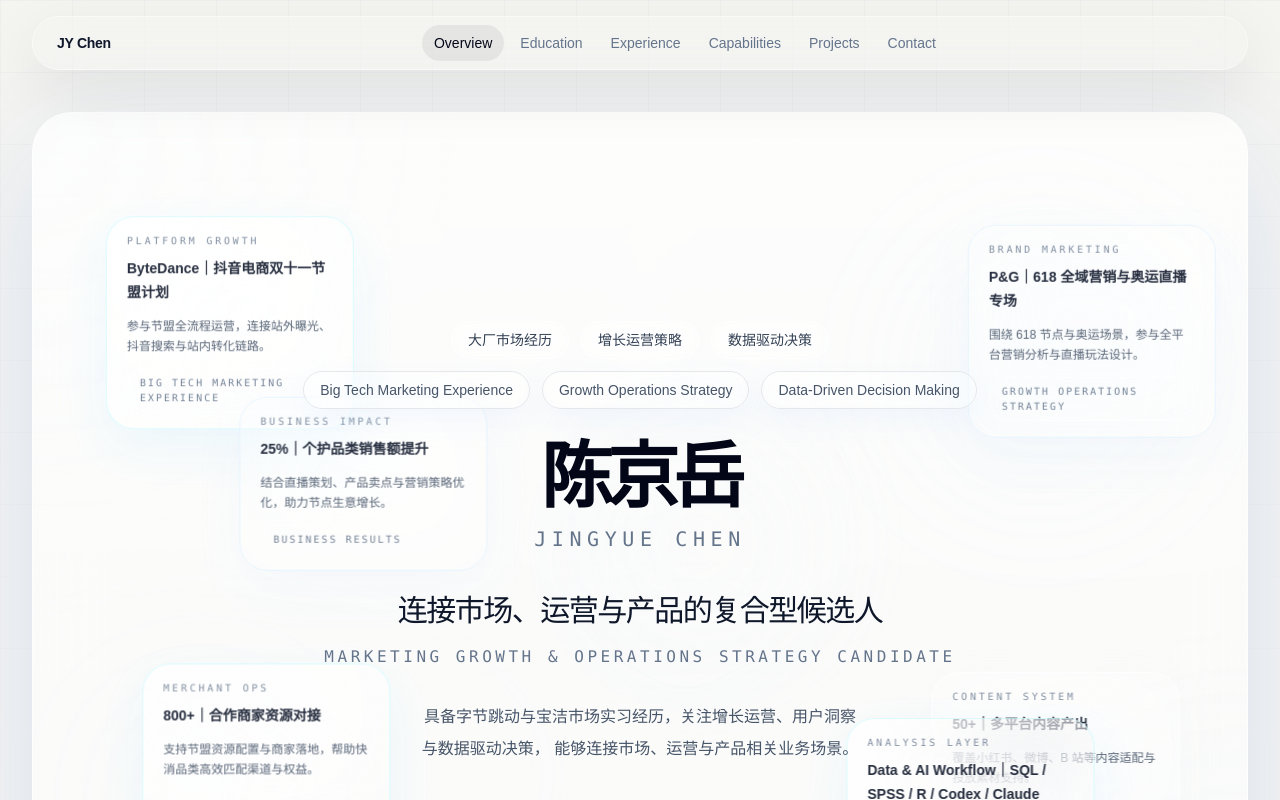
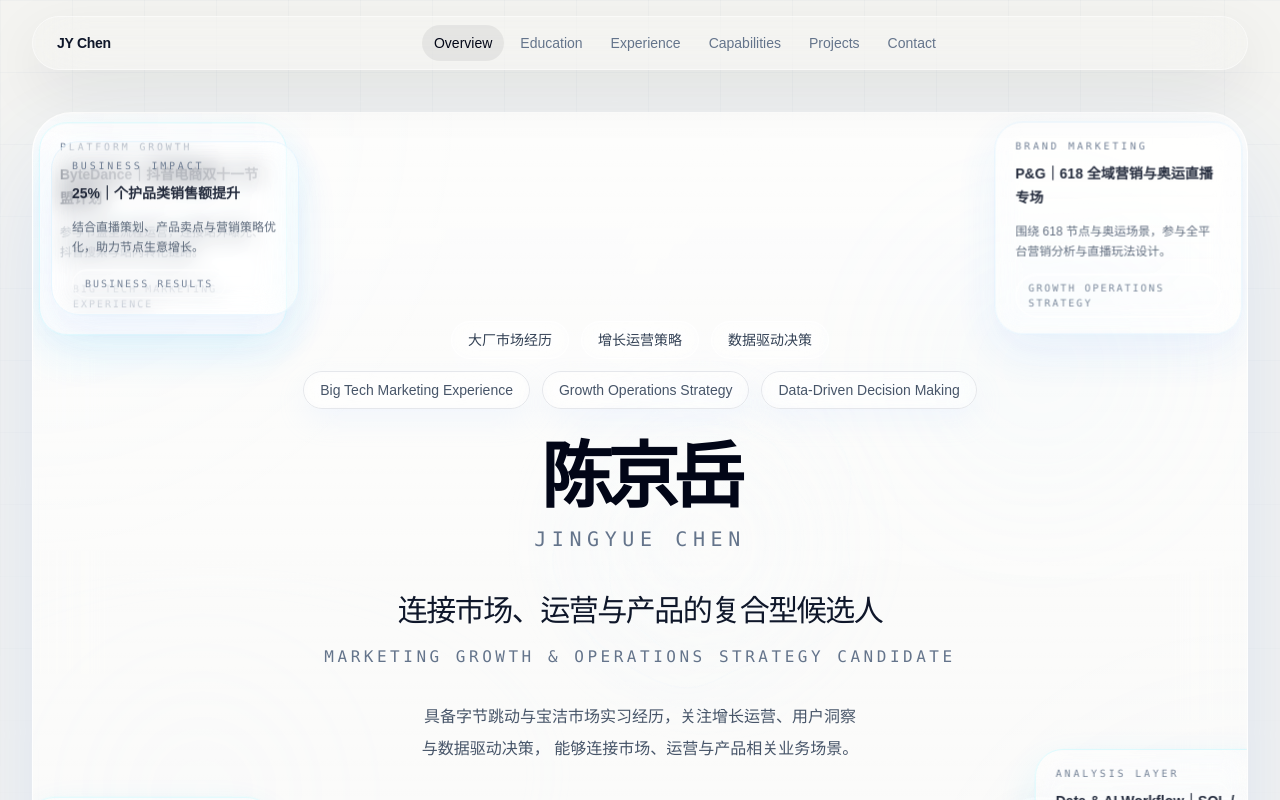
Before and after one commit to kexi-pixel/personal-profile, a Next.js app: page / in a window 1280 px wide. Shown: the top 800 px of the page. Built offline with nearby package versions, Linux system fonts and the light colour scheme.

Commit message:
Refine overview hero clarity and motion

```diff
--- a/src/components/FloatingCard.tsx
+++ b/src/components/FloatingCard.tsx
@@ -9,10 +9,18 @@ type Rect = {
   height: number;
 };
 
+type SafeZoneEllipse = {
+  centerX: number;
+  centerY: number;
+  radiusX: number;
+  radiusY: number;
+  padding: number;
+};
+
 type SceneLayout = {
   width: number;
   height: number;
-  safeZone: Rect | null;
+  safeZone: SafeZoneEllipse | null;
 };
 
 type FloatingCardProps = {
@@ -30,19 +38,15 @@ type FloatingCardProps = {
 };
 
 const accentMap = {
-  red: "from-white/78 via-white/60 to-sky-50/58 border-white/70 shadow-[0_18px_50px_rgba(125,211,252,0.12)]",
-  cyan: "from-white/80 via-cyan-50/54 to-white/58 border-cyan-100/80 shadow-[0_18px_50px_rgba(125,211,252,0.14)]",
-  blue: "from-white/82 via-sky-50/52 to-white/58 border-sky-100/80 shadow-[0_18px_50px_rgba(191,219,254,0.14)]",
+  red: "from-white/84 via-sky-50/76 to-white/74 border-white/80 shadow-[0_18px_46px_rgba(59,130,246,0.12)]",
+  cyan: "from-white/84 via-cyan-50/74 to-white/72 border-cyan-100/85 shadow-[0_18px_46px_rgba(56,189,248,0.14)]",
+  blue: "from-white/86 via-sky-50/74 to-white/72 border-sky-100/85 shadow-[0_18px_46px_rgba(96,165,250,0.14)]",
   silver:
-    "from-white/78 via-slate-50/46 to-white/54 border-white/75 shadow-[0_18px_50px_rgba(226,232,240,0.18)]",
+    "from-white/82 via-slate-50/70 to-white/72 border-white/80 shadow-[0_18px_46px_rgba(148,163,184,0.16)]",
 } as const;
 
 const OUTER_MARGIN = 18;
 const CLICK_THRESHOLD = 7;
-
-function overlaps(a: Rect, b: Rect) {
-  return a.x < b.x + b.width && a.x + a.width > b.x && a.y < b.y + b.height && a.y + a.height > b.y;
-}
 
 function clampRect(rect: Rect, scene: SceneLayout) {
   const maxX = Math.max(OUTER_MARGIN, scene.width - rect.width - OUTER_MARGIN);
@@ -63,20 +67,62 @@ function clampRect(rect: Rect, scene: SceneLayout) {
   return { rect: clamped, axis };
 }
 
-function computeFocusIntensity(rect: Rect, safeZone: Rect | null) {
-  if (!safeZone) return 0;
-
-  const fadeRadius = 170;
-  const dx = Math.max(safeZone.x - (rect.x + rect.width), rect.x - (safeZone.x + safeZone.width), 0);
-  const dy = Math.max(safeZone.y - (rect.y + rect.height), rect.y - (safeZone.y + safeZone.height), 0);
-  const distance = Math.hypot(dx, dy);
-
-  let intensity = Math.max(0, 1 - distance / fadeRadius);
-  if (overlaps(rect, safeZone)) {
-    intensity = 1;
+function resolveSafeZoneCollision(rect: Rect, safeZone: SafeZoneEllipse | null) {
+  if (!safeZone) {
+    return {
+      rect,
+      collided: false,
+      normalX: 0,
+      normalY: 0,
+      penetration: 0,
+    };
   }
 
-  return intensity;
+  const centerX = rect.x + rect.width / 2;
+  const centerY = rect.y + rect.height / 2;
+  const expandedRadiusX = safeZone.radiusX + rect.width / 2 + safeZone.padding;
+  const expandedRadiusY = safeZone.radiusY + rect.height / 2 + safeZone.padding;
+
+  let dx = centerX - safeZone.centerX;
+  let dy = centerY - safeZone.centerY;
+  let nx = dx / expandedRadiusX;
+  let ny = dy / expandedRadiusY;
+  let distance = Math.hypot(nx, ny);
+
+  if (distance >= 1) {
+    return {
+      rect,
+      collided: false,
+      normalX: 0,
+      normalY: 0,
+      penetration: 0,
+    };
+  }
+
+  if (distance < 0.0001) {
+    dx = 0;
+    dy = -1;
+    nx = 0;
+    ny = -1;
+    distance = 0;
+  }
+
+  const unitX = nx / Math.max(distance, 0.0001);
+  const unitY = ny / Math.max(distance, 0.0001);
+  const boundaryCenterX = safeZone.centerX + unitX * expandedRadiusX;
+  const boundaryCenterY = safeZone.centerY + unitY * expandedRadiusY;
+
+  return {
+    rect: {
+      ...rect,
+      x: boundaryCenterX - rect.width / 2,
+      y: boundaryCenterY - rect.height / 2,
+    },
+    collided: true,
+    normalX: unitX,
+    normalY: unitY,
+    penetration: 1 - distance,
+  };
 }
 
 export function FloatingCard({
@@ -101,7 +147,6 @@ export function FloatingCard({
   const pointerOffsetRef = useRef({ x: 0, y: 0 });
   const pointerLastRef = useRef({ x: 0, y: 0, time: 0 });
   const totalDragDistanceRef = useRef(0);
-  const visualStateRef = useRef({ current: 0, target: 0 });
   const collisionCooldownRef = useRef(0);
   const stateRef = useRef({
     x: 0,
@@ -139,16 +184,17 @@ export function FloatingCard({
       width,
       height,
     };
-    const { rect } = clampRect(proposed, scene);
-    stateRef.current.x = rect.x;
-    stateRef.current.y = rect.y;
+    const clamped = clampRect(proposed, scene);
+    const resolved = resolveSafeZoneCollision(clamped.rect, scene.safeZone);
+
+    stateRef.current.x = resolved.rect.x;
+    stateRef.current.y = resolved.rect.y;
     stateRef.current.vx = 0;
     stateRef.current.vy = 0;
+
     if (cardRef.current) {
-      cardRef.current.style.transform = `translate3d(${rect.x}px, ${rect.y}px, 0)`;
+      cardRef.current.style.transform = `translate3d(${resolved.rect.x}px, ${resolved.rect.y}px, 0)`;
     }
-    visualStateRef.current.current = computeFocusIntensity(rect, scene.safeZone);
-    visualStateRef.current.target = visualStateRef.current.current;
   }, [scene, initialPosition]);
 
   useEffect(() => {
@@ -179,48 +225,42 @@ export function FloatingCard({
         };
 
         const before = { x: nextRect.x, y: nextRect.y };
-        const result = clampRect(nextRect, scene);
-        state.x = result.rect.x;
-        state.y = result.rect.y;
+        const clamped = clampRect(nextRect, scene);
+        const resolved = resolveSafeZoneCollision(clamped.rect, scene.safeZone);
 
-        if (result.axis === "x" && time - collisionCooldownRef.current > 120) {
+        state.x = resolved.rect.x;
+        state.y = resolved.rect.y;
+
+        if (resolved.collided && time - collisionCooldownRef.current > 120) {
+          collisionCooldownRef.current = time;
+          const speed = state.vx * resolved.normalX + state.vy * resolved.normalY;
+
+          if (speed < 0) {
+            state.vx -= speed * resolved.normalX * 1.28;
+            state.vy -= speed * resolved.normalY * 1.28;
+          }
+
+          state.vx += resolved.normalX * Math.min(0.22, 0.08 + resolved.penetration * 0.26);
+          state.vy += resolved.normalY * Math.min(0.22, 0.08 + resolved.penetration * 0.26);
+          onDisturbance(state.x + nextRect.width / 2, state.y + nextRect.height / 2, 0.12);
+        } else if (clamped.axis === "x" && time - collisionCooldownRef.current > 120) {
           collisionCooldownRef.current = time;
           state.vx *= -0.28;
           state.vy *= 0.9;
-          onDisturbance(state.x + nextRect.width / 2, state.y + nextRect.height / 2, 0.18);
-        } else if (result.axis === "y" && time - collisionCooldownRef.current > 120) {
+          onDisturbance(state.x + nextRect.width / 2, state.y + nextRect.height / 2, 0.16);
+        } else if (clamped.axis === "y" && time - collisionCooldownRef.current > 120) {
           collisionCooldownRef.current = time;
           state.vy *= -0.28;
           state.vx *= 0.9;
-          onDisturbance(state.x + nextRect.width / 2, state.y + nextRect.height / 2, 0.18);
-        } else if (before.x !== result.rect.x || before.y !== result.rect.y) {
+          onDisturbance(state.x + nextRect.width / 2, state.y + nextRect.height / 2, 0.16);
+        } else if (before.x !== resolved.rect.x || before.y !== resolved.rect.y) {
           state.vx *= 0.82;
           state.vy *= 0.82;
         }
       }
 
-      const visualRect = {
-        x: stateRef.current.x,
-        y: stateRef.current.y,
-        width: cardSizeRef.current.width,
-        height: cardSizeRef.current.height,
-      };
-      visualStateRef.current.target = computeFocusIntensity(visualRect, scene.safeZone);
-      visualStateRef.current.current +=
-        (visualStateRef.current.target - visualStateRef.current.current) * 0.12;
-
-      const focusIntensity = visualStateRef.current.current;
-      const focusScale = 1 - focusIntensity * 0.028;
-      const focusOpacity = 1 - focusIntensity * 0.46;
-      const blur = focusIntensity * 7.5;
-      const saturate = 1 - focusIntensity * 0.22;
-      const contrast = 1 - focusIntensity * 0.12;
-      const brightness = 1 + focusIntensity * 0.04;
-
-      element.style.transform = `translate3d(${stateRef.current.x}px, ${stateRef.current.y}px, 0) scale(${focusScale})`;
-      element.style.opacity = `${focusOpacity}`;
-      element.style.filter = `blur(${blur}px) saturate(${saturate}) contrast(${contrast}) brightness(${brightness})`;
-      element.style.zIndex = focusIntensity > 0.08 ? "1" : "2";
+      element.style.transform = `translate3d(${stateRef.current.x}px, ${stateRef.current.y}px, 0)`;
+      element.style.zIndex = draggingRef.current ? "9" : "6";
 
       frameRef.current = window.requestAnimationFrame(tick);
     };
@@ -238,10 +278,10 @@ export function FloatingCard({
       tabIndex={0}
       data-card-id={id}
       className={[
-        "floating-card absolute left-0 top-0 z-[2] w-[232px] rounded-[28px] border bg-gradient-to-br px-5 py-4 text-left backdrop-blur-2xl transition-[opacity,box-shadow,transform,background-color] duration-300 will-change-transform xl:w-[248px]",
+        "floating-card absolute left-0 top-0 z-[6] w-[232px] rounded-[28px] border bg-gradient-to-br px-5 py-4 text-left backdrop-blur-md transition-[box-shadow,transform,background-color,border-color] duration-300 will-change-transform xl:w-[248px]",
         accentMap[accent],
         desktopOnly ? "hidden xl:block" : "block",
-        isDragging ? "opacity-100 shadow-[0_22px_60px_rgba(125,211,252,0.16)]" : "",
+        isDragging ? "shadow-[0_24px_58px_rgba(59,130,246,0.18)]" : "",
         scene.width ? "opacity-100" : "opacity-0",
       ].join(" ")}
       onPointerDown={(event) => {
@@ -280,7 +320,8 @@ export function FloatingCard({
           height: cardSizeRef.current.height,
         };
 
-        const resolved = clampRect(nextRect, scene);
+        const clamped = clampRect(nextRect, scene);
+        const resolved = resolveSafeZoneCollision(clamped.rect, scene.safeZone);
         const state = stateRef.current;
 
         const now = performance.now();
@@ -303,23 +344,10 @@ export function FloatingCard({
           time: now,
         };
 
-        if (cardRef.current) {
-          const focusIntensity = computeFocusIntensity(
-            {
-              x: state.x,
-              y: state.y,
-              width: cardSizeRef.current.width,
-              height: cardSizeRef.current.height,
-            },
-            scene.safeZone,
-          );
-          visualStateRef.current.target = focusIntensity;
-        }
-
         onDisturbance(
           state.x + cardSizeRef.current.width / 2,
           state.y + cardSizeRef.current.height / 2,
-          0.1,
+          0.08,
         );
       }}
       onPointerUp={(event) => {
@@ -353,16 +381,16 @@ export function FloatingCard({
     >
       <div className="space-y-3">
         <div className="space-y-2">
-          <p className="font-mono text-[10px] uppercase tracking-[0.28em] text-slate-500/90">
+          <p className="font-mono text-[10px] uppercase tracking-[0.28em] text-slate-500">
             {subtitle}
           </p>
           <h3 className="text-sm font-semibold leading-6 text-slate-900">{title}</h3>
         </div>
 
-        <p className="text-xs leading-5 text-slate-600">{detail}</p>
+        <p className="text-xs leading-5 text-slate-600/95">{detail}</p>
 
-        <div className="inline-flex rounded-full border border-white/70 bg-white/48 px-3 py-1.5">
-          <span className="font-mono text-[10px] uppercase tracking-[0.2em] text-slate-500">
+        <div className="inline-flex rounded-full border border-white/75 bg-white/58 px-3 py-1.5 shadow-[inset_0_1px_0_rgba(255,255,255,0.6)]">
+          <span className="font-mono text-[10px] uppercase tracking-[0.2em] text-slate-500/95">
             {metric}
           </span>
         </div>
```
